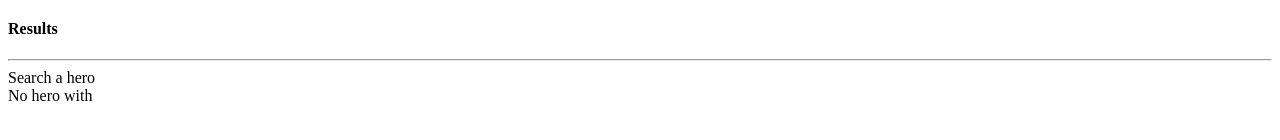
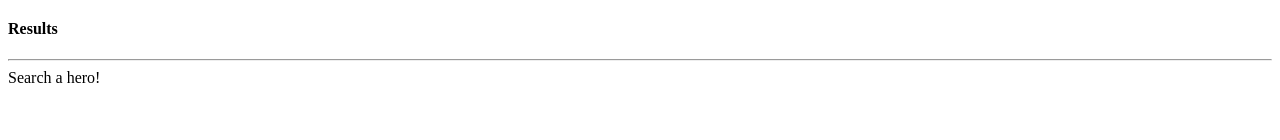
Before and after one commit to heerreeraa/heroes-spa, a React app: page /search in a window 1280 px wide. Shown: the part 256-396 px from the top of the page. Built offline with nearby package versions, Linux system fonts and the light colour scheme; the HTML template or start-up script is replaced by a standard one.

Commit message:
Search page displays functionallity conditionals

```diff
--- a/src/heroes/helpers/getHeroesByName.js
+++ b/src/heroes/helpers/getHeroesByName.js
@@ -1,3 +1,5 @@
+import { heroes } from "../data/heroes";
+
 export const getHeroesByName = ( name = '' ) => {
 
     name = name.toLocaleLowerCase().trim();
--- a/src/heroes/pages/SearchPage.jsx
+++ b/src/heroes/pages/SearchPage.jsx
@@ -13,13 +13,16 @@ export const SearchPage = () => {
     const { q = '' } = queryString.parse( location.search );
     const heroes = getHeroesByName( q );
 
+    const showSearch = (q.length === 0);
+    const showError = (q.length > 0) && heroes.length === 0;
+
     const { searchText, onInputChange } = useForm({
         searchText: q
     });
 
     const onSearchSubmit = ( event ) => {
         event.preventDefault();
-        if ( searchText.trim().length <= 1 ) return;
+        // if ( searchText.trim().length <= 1 ) return;
 
         navigate(`?q=${ searchText }`);
 
@@ -54,12 +57,21 @@ export const SearchPage = () => {
                     <h4>Results</h4>
                     <hr />
 
-                    <div className="alert alert-primary">
-                        Search a hero
+                    {/* {
+                        ( q === '' )
+                        ? <div className='alert alert-primary'>Search a hero!</div>
+                        : ( heroes.length === 0 )
+                        && <div className="alert alert-danger">No hero with <b>{ q }</b>!</div>
+                    } */}
+
+                    <div className='alert alert-primary animate__animated animate__fadeIn'
+                        style={{ display: showSearch ? '' : 'none' }}>
+                        Search a hero!
                     </div>
 
-                    <div className="alert alert-danger">
-                        No hero with <b>{ q }</b>
+                    <div className='alert alert-danger animate__animated animate__fadeIn'
+                        style={{ display: showError ? '' : 'none' }}>
+                        No hero with <b>{ q }</b>!
                     </div>
 
                     {
```
